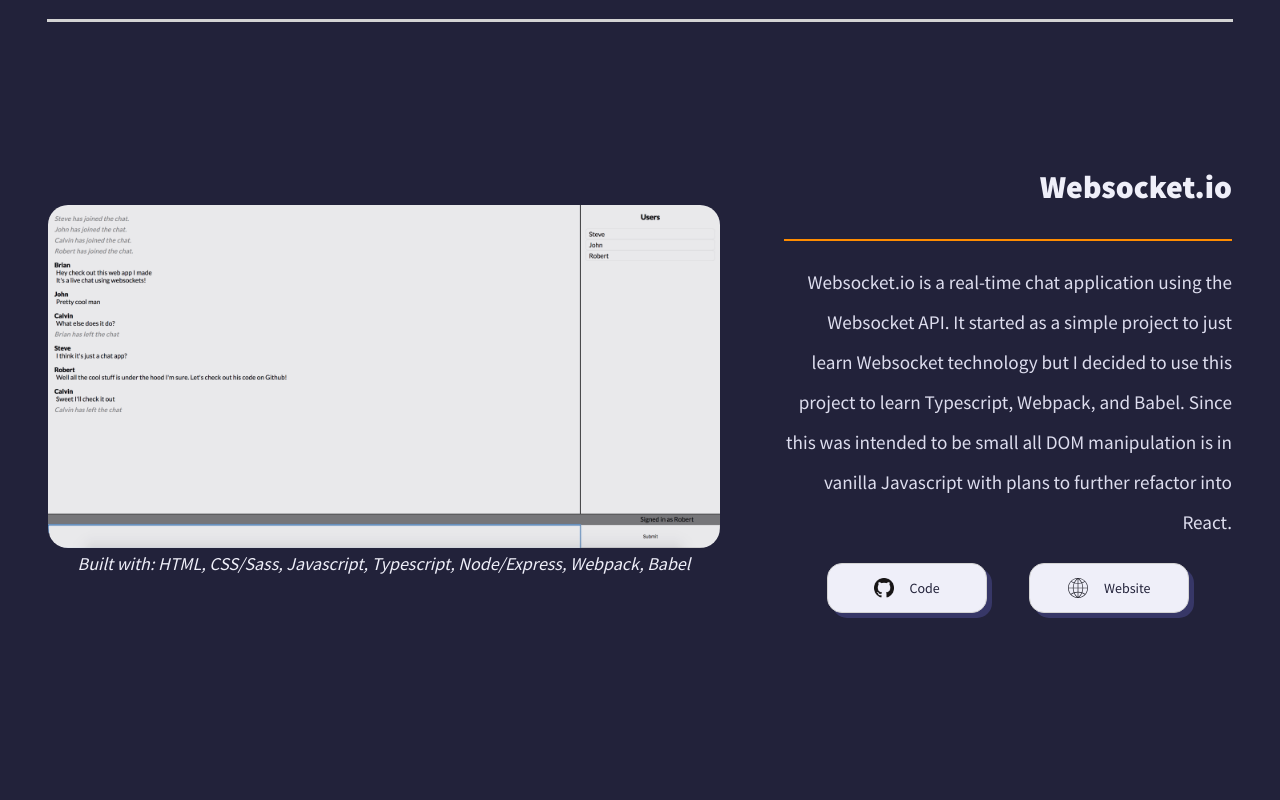
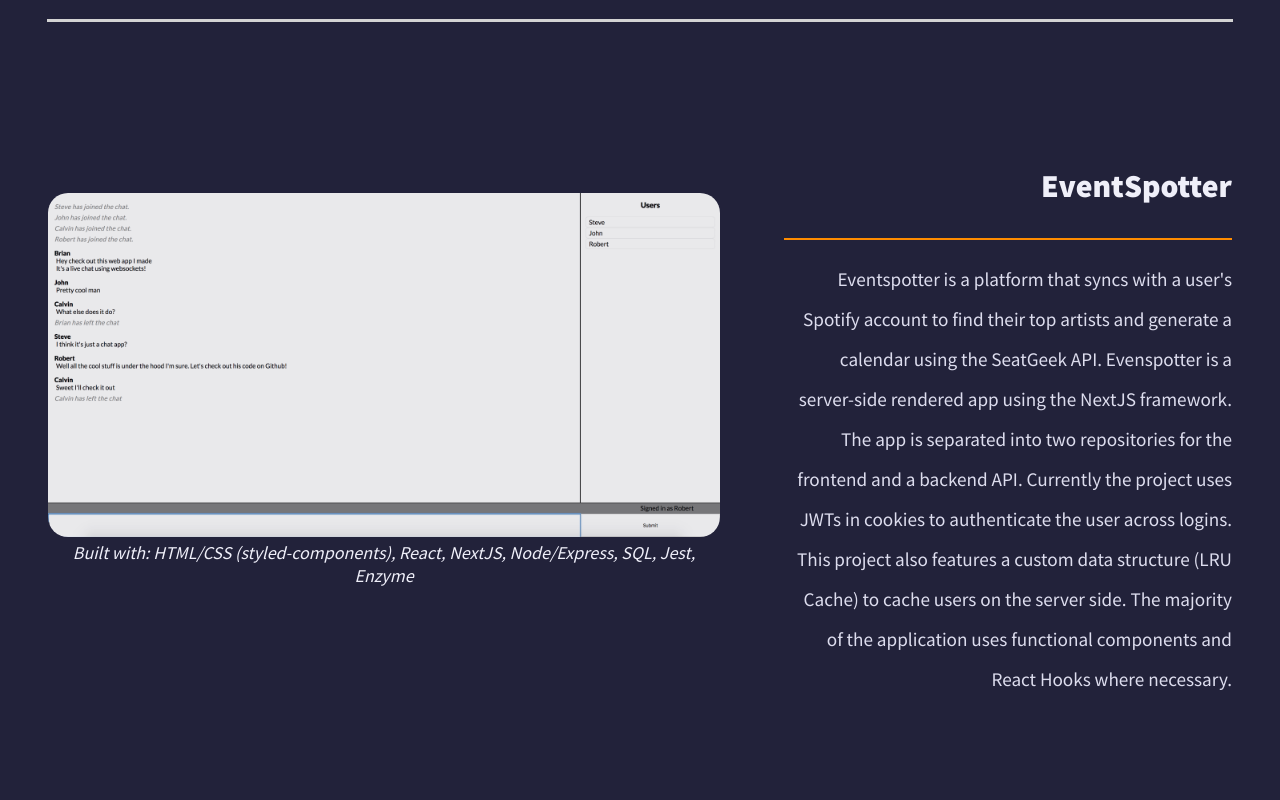
Before and after one commit to brianqian/portfolio-classic, a React (Create React App) app in the folder client/: page / in a window 1280 px wide. Shown: the part 1800-2600 px from the top of the page. Built offline with nearby package versions, Linux system fonts and the light colour scheme.

Commit message:
added eventspotter to portfolio

```diff
--- a/client/src/data/PortfolioData.js
+++ b/client/src/data/PortfolioData.js
@@ -1,4 +1,13 @@
 const PortfolioData = [
+  {
+    title: 'EventSpotter',
+    stack: ['HTML/CSS (styled-components), React, NextJS, Node/Express, SQL, Jest', 'Enzyme'],
+    description:
+      "Eventspotter is a platform that syncs with a user's Spotify account to find their top artists and generate a calendar using the SeatGeek API. Evenspotter is a server-side rendered app using the NextJS framework. The app is separated into two repositories for the frontend and a backend API. Currently the project uses JWTs in cookies to authenticate the user across logins. This project also features a custom data structure (LRU Cache) to cache users on the server side. The majority of the application uses functional components and React Hooks where necessary.",
+    img1: './img/screenshots/websocketio-full.png',
+    gitURL: 'https://github.com/brianqian/eventspotter-react',
+    deployURL: 'http://eventspotter.herokuapp.com'
+  },
   {
     title: 'Websocket.io',
     stack: ['HTML', 'CSS/Sass', 'Javascript', 'Typescript', 'Node/Express', 'Webpack', 'Babel'],
@@ -6,7 +15,7 @@
       'Websocket.io is a real-time chat application using the Websocket API. It started as a simple project to just learn Websocket technology but I decided to use this project to learn Typescript, Webpack, and Babel. Since this was intended to be small all DOM manipulation is in vanilla Javascript with plans to further refactor into React.',
     img1: './img/screenshots/websocketio-full.png',
     gitURL: 'https://github.com/brianqian/websocket.io',
-    deployURL: 'http://bq-chat.herokuapp.com',
+    deployURL: 'http://bq-chat.herokuapp.com'
   },
   {
     title: 'nSuns Calculator',
@@ -15,7 +24,7 @@
       'This is a React/Redux calculator app for the nSuns workout program. Features include interchangeable training and rep maxs, rest timer, workout tracker, and a customizable accessory tracker. The app uses JWT (JSON Web Tokens) to persist user authorization and bcrypt for password hashing',
     img1: './img/screenshots/nsuns-full.png',
     gitURL: 'https://github.com/brianqian/nsuns-react',
-    deployURL: 'http://nsuns-app.herokuapp.com',
+    deployURL: 'http://nsuns-app.herokuapp.com'
   },
   {
     title: 'Google Books API',
@@ -24,7 +33,7 @@
       "An application that uses the Google Books API for a primary search and cross references searches with Wikipedia's API and Amazon's search. This project is built in React with a Node backend with tests written in Jest/Enzyme",
     img1: './img/screenshots/books-full.png ',
     gitURL: 'https://github.com/brianqian/8thlight-react',
-    deployURL: 'http://bq-8thlight-react.herokuapp.com',
+    deployURL: 'http://bq-8thlight-react.herokuapp.com'
   },
   {
     title: 'SnackTime',
@@ -33,7 +42,7 @@
       'Responsible for: building our reused custom components and handling user authentication on the front end. Snacktime is a solution for busy parents and daycares by creating an easy way to share and log information. Uses session storage to persist user login. Test login: admin@example.org / password',
     img1: './img/screenshots/snacktime-full.png',
     gitURL: 'https://github.com/brianqian/SnackTime',
-    deployURL: 'http://timetosnack.herokuapp.com',
+    deployURL: 'http://timetosnack.herokuapp.com'
   },
   {
     title: 'DevLab',
@@ -42,17 +51,8 @@
       "Responsible for: strategy and front end structure, API calls, database models. DevLab is a collaborative resource dedicated to help people learn web development. Resources are pooled into a library where individual users can save content to their own library. Each time content is saved, it's ranked to provide easy access to the most popular resources. Test login: admin@example.org / password",
     img1: './img/screenshots/devlab-full.png',
     gitURL: 'https://github.com/sajeelmalik/Dev-Lab',
-    deployURL: 'http://devlab.herokuapp.com/',
-  },
-  {
-    title: 'EventSpotter',
-    stack: ['HTML', 'CSS', 'Javascript', 'jQuery'],
-    description:
-      'Responsible for strategy, front-end design, API calls. EventSpotter uses both the Spotify API and SeatGeek API to provide upcoming tour dates for your favorite artists or to search by location. Spotify allows the user to listen to artists during your search. A calendar is also provided to help the user plan their dates. As a first project I wanted to use this opportunity to learn CSS Grid and get more exposure to jQuery',
-    img1: './img/screenshots/eventspotter-full.png',
-    gitURL: 'https://github.com/brianqian/SpotifyEvents',
-    deployURL: 'https://brianqian.github.io/SpotifyEvents/',
-  },
+    deployURL: 'http://devlab.herokuapp.com/'
+  }
 ];
 
 export default PortfolioData;
```
